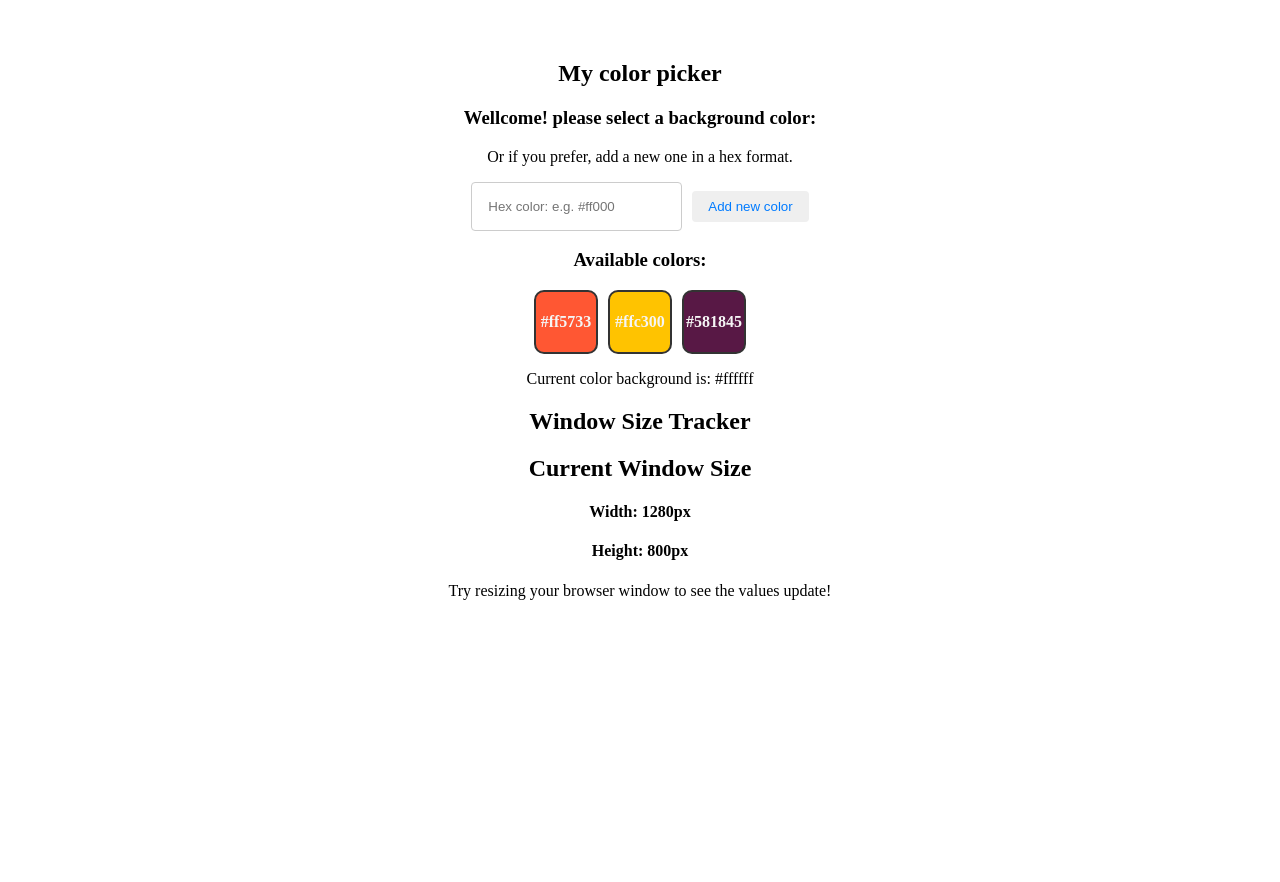
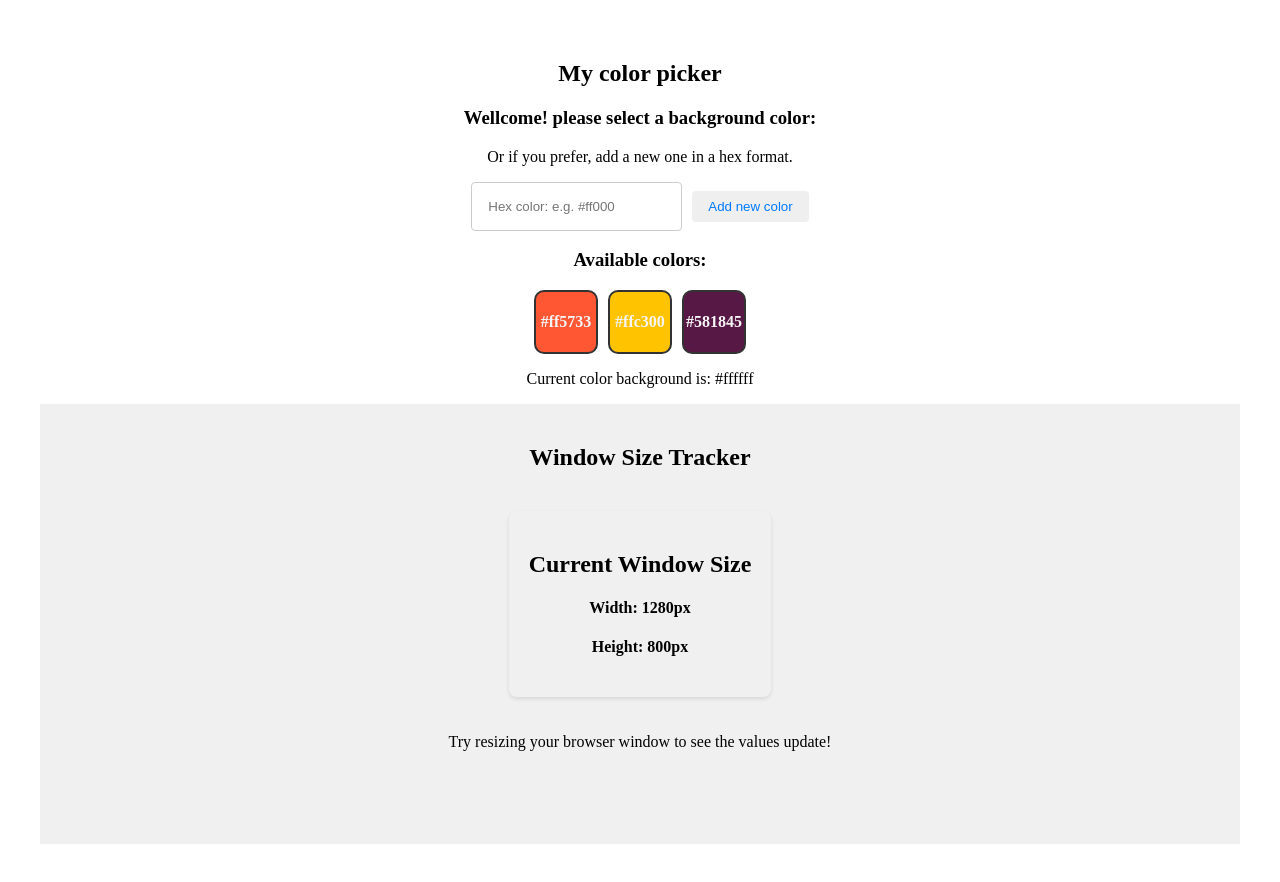
Before and after one commit to MiguelAngelGonzalesMelgar/digital-academy-react-homework, a React (Vite) app: page / in a window 1280 px wide. Before the commit the page ends 800 px from the top, so only its background shows below. Built offline with nearby package versions, Linux system fonts and the light colour scheme.

Commit message:
styles: add minimum styles to windowMeasurements component.

```diff
--- a/src/App.css
+++ b/src/App.css
@@ -39,3 +39,19 @@ button {
   font-weight: bold;
   color: whitesmoke;
 }
+
+.measurements {
+  padding: 20px;
+  text-align: center;
+  background-color: #f0f0f0;
+  min-height: 50vh;
+}
+
+.sizing {
+  padding: 20px;
+  border-radius: 8px;
+  box-shadow: 0 2px 4px rgba(0, 0, 0, 0.1);
+  display: inline-block;
+  margin: 20px;
+  transition: background-color 0.2s ease;
+}
```
Also changed, not shown: 1 other file (tests, documents, lock files or other folders).
